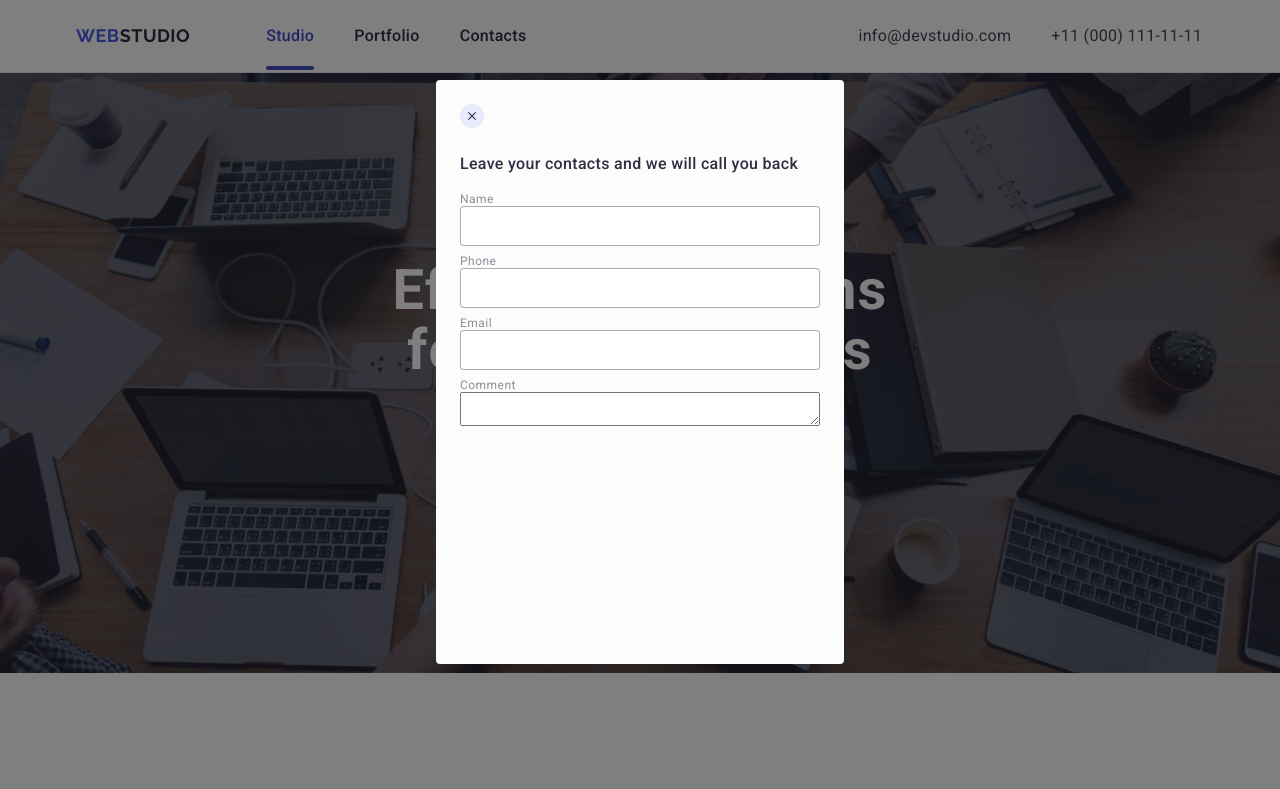
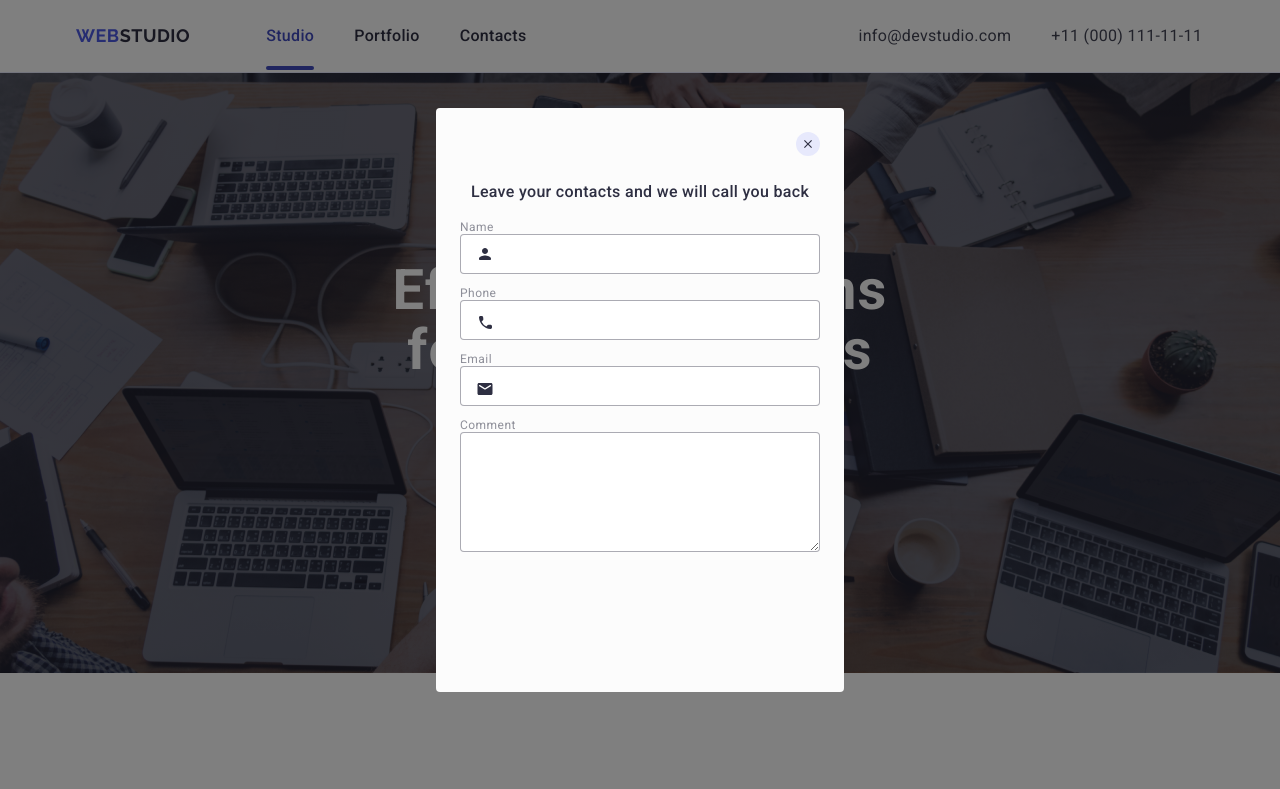
Before and after one commit to Nataliia-Homyk324/goit-markup-hw-05, a plain HTML site: page index.html in a window 1280 px wide. Shown: the top 789 px of the page. Drawn offline with nearby package versions, Linux system fonts and the light colour scheme; a web font is replaced by a local one.

Commit message:
mod-5-modal-input

```diff
--- a/css/styles.css
+++ b/css/styles.css
@@ -574,18 +574,23 @@ input::placeholder {
     background-color: rgba(0, 0, 0, 0.5);
     z-index: 9999;
 }
+.modal{
+   border-radius: 4px;
+    background:  #FCFCFC;
+    width: 408px;
+    height: 584px;
+    position: absolute;
+    top: 50%;
+    left: 50%;
+    transform: translate(-50%, -50%);
+    padding: 24px;
 
-.form-sektion-one {
+}
+.form-modal {
     display: flex;
     flex-direction: column;
-    border-radius: 4px;
-    background: var(--DAIRY, #FCFCFC);
-    width: 408px;
-    height: 584px;
-    margin-left: auto;
-    margin-right: auto;
-    margin-top: 80px;
-    padding: 24px;
+    position: absolute;
+    top: 112px;
 }
 
 
@@ -601,6 +606,9 @@ input::placeholder {
     align-items: center;
     margin-bottom: 24px;
     padding: 0;
+    position: absolute;
+    right: 24px;
+    top:24px;
 
 }
 
@@ -617,9 +625,30 @@ input::placeholder {
     font-weight: 500;
     line-height: 1.5;
     letter-spacing: 0.02em;
-    margin-bottom: 16px;
+    text-align: center;
+    position: absolute;
+    top:72px;
 }
-
+.field{
+    display: flex;
+    flex-direction: column;
+    margin-bottom: 8px;
+}
+.icon-field{
+    fill: #2e2f42;
+    position: absolute;
+    left:16px;
+    top:11px;
+}
+.field-container{
+    position: relative;
+}
+.comment{
+    margin-bottom: 8px;
+    display: flex;
+    flex-direction: column;
+    gap:4px;
+}
 .name-field {
     font-size: 12px;
     font-style: normal;
@@ -627,7 +656,9 @@ input::placeholder {
     line-height: 1.17;
     letter-spacing: 0.04em;
     color: #8E8F99;
-    margin-bottom: 8px;
+    margin-bottom: 4px;
+
+
 }
 
 .comment-field {
@@ -637,8 +668,8 @@ input::placeholder {
     line-height: 1.17;
     letter-spacing: 0.04em;
     color: #8E8F99;
-    display: flex;
-    flex-direction: column;
+
+
 }
 
 .field-text {
@@ -647,11 +678,10 @@ input::placeholder {
     flex-shrink: 0;
     border-radius: 4px;
     border: 1px solid rgba(46, 47, 66, 0.40);
+
 }
 
 .multiline-field {
-    width: 360px;
-    height: 120px;
     flex-shrink: 0;
     border-radius: 4px;
     border: 1px solid rgba(46, 47, 66, 0.40);
@@ -664,7 +694,14 @@ input::placeholder {
     border-radius: 4px;
     border: 1px solid rgba(46, 47, 66, 0.40);
 }
-
+.comment-muitiline::placeholder{
+    color: rgba(46, 47, 66, 0.40);
+        font-size: 12px;
+        font-style: normal;
+        font-weight: 400;
+        line-height: 1.4;
+        letter-spacing: 0.04;
+}
 
 
 
--- a/index.html
+++ b/index.html
@@ -66,39 +66,6 @@
         <div class="container section-one">
           <h1 class="title">Effective Solutions for Your Business</h1>
           <button class="section-button" type="button">Order Service</button>
-          <div class="backdrop">
-            <div class="modal">
-              <form name="contacts" class="form-sektion-one">
-                <button name="button-close" type="submit" class="close-batton">
-                  <svg width="8" height="8">
-                    <use
-                      href="./images/icons.svg#icon-close"
-                      class="icon-close"
-                    ></use>
-                  </svg>
-                </button>
-                <label name="contacts" class="lable-contact">
-                  Leave your contacts and we will call you back
-                </label>
-                <label class="name-field" name="name">
-                  Name <input type="text" class="field-text" />
-                </label>
-                <label class="name-field" name="Phone">
-                  Phone
-                  <input type="tel" class="field-text" />
-                </label>
-                <label class="name-field" name="Email">
-                  Email
-                  <input type="email" class="field-text" />
-                </label>
-                <label class="comment-field" name="Comment">
-                  Comment
-                  <textarea name="comment-muitiline" placeholder="Text input">
-                  </textarea>
-                </label>
-              </form>
-            </div>
-          </div>
         </div>
       </section>
 
@@ -529,5 +496,66 @@
         </div>
       </div>
     </footer>
+    <div class="backdrop">
+      <div class="modal">
+        <button name="button-close" type="submit" class="close-batton">
+          <svg width="8" height="8">
+            <use href="./images/icons.svg#icon-close" class="icon-close"></use>
+          </svg>
+        </button>
+        <p class="lable-contact">
+          Leave your contacts and we will call you back
+        </p>
+        <form name="contacts" class="form-modal">
+          <div class="field">
+            <label class="name-field" name="name">
+              Name
+              <div class="field-container">
+                <input type="text" class="field-text" />
+                <svg class="icon-field" width="18" height="18">
+                  <use href="./images/icons.svg#icon-person"></use>
+                </svg>
+              </div>
+            </label>
+          </div>
+          <div class="field">
+            <label class="name-field" name="Phone">
+              Phone
+              <div class="field-container">
+                <input type="tel" class="field-text" />
+                <svg class="icon-field" width="18" height="24">
+                  <use href="./images/icons.svg#icon-phone"></use>
+                </svg>
+              </div>
+            </label>
+          </div>
+          <div class="field">
+            <label class="name-field" name="Email">
+              Email
+              <div class="field-container">
+                <input type="email" class="field-text" />
+                <svg class="icon-field" width="18" height="24">
+                  <use href="./images/icons.svg#icon-email"></use>
+                </svg>
+              </div>
+            </label>
+          </div>
+
+          <!-- multilane-field--->
+          <div class="comment">
+            <label class="comment-field" name="Comment">
+            Comment
+            <textarea
+              class="comment-muitiline"
+              name="comment-muitiline"
+              placeholder="Text input"
+            >
+            </textarea>
+          </div>
+
+          </label>
+        </form>
+      </div>
+    </div>
   </body>
 </html>
```
